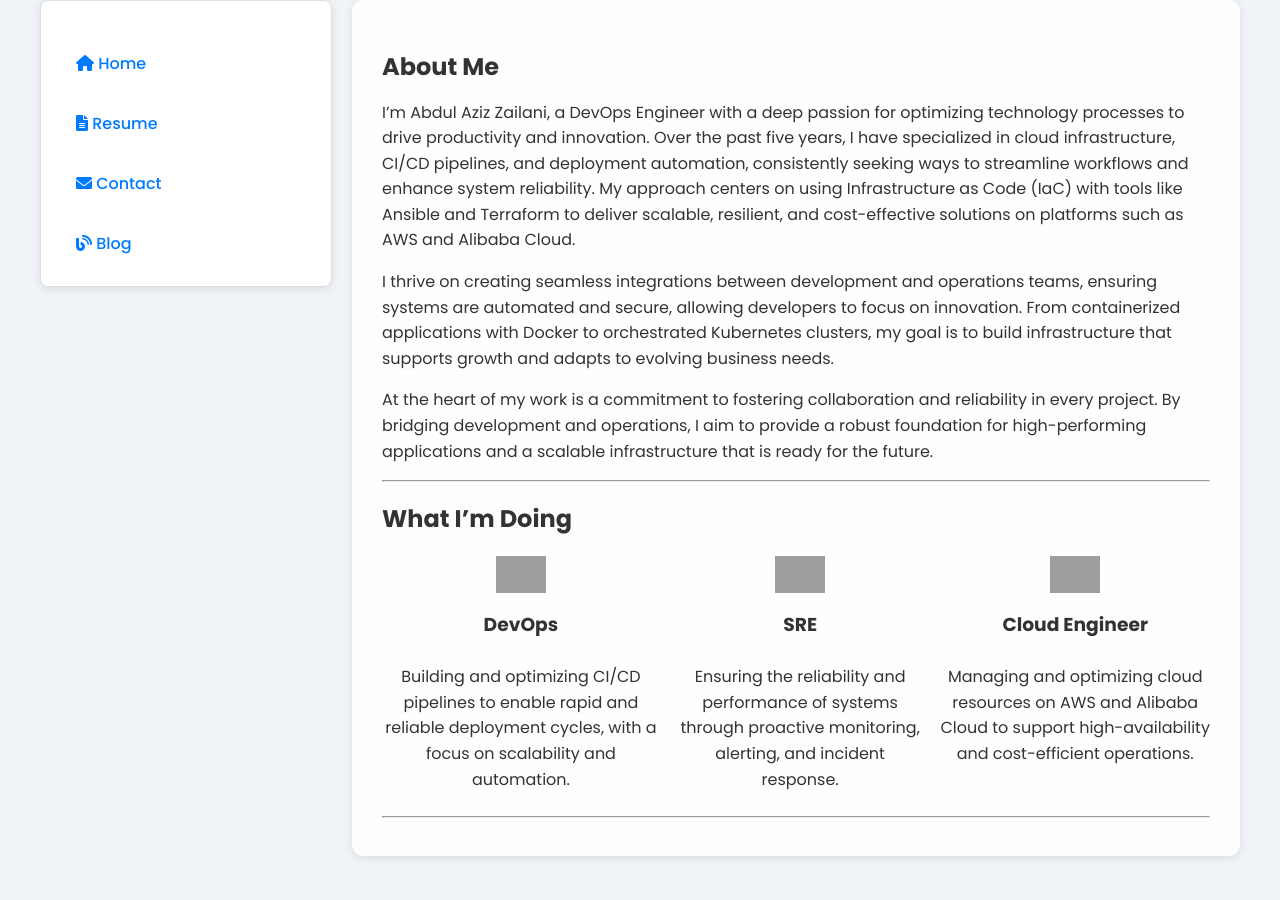
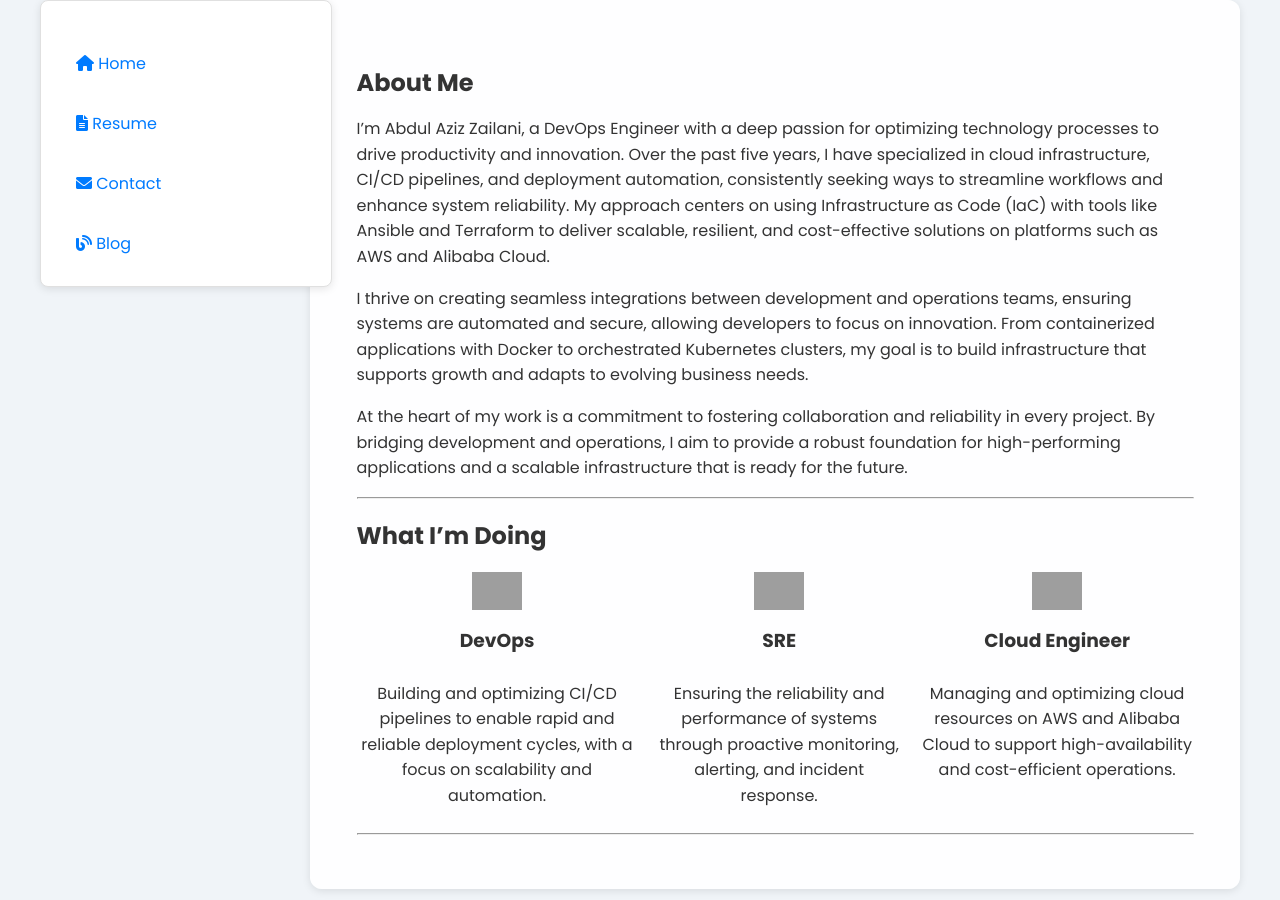
Before and after one commit to azizzailani/azizzailani.github.io, a Jekyll site: the page built from index.md, in a window 1280 px wide. Built offline with Jekyll 4.4.1, drawn with Linux system fonts in a browser that asks for light colours; grey boxes are pictures that could not be loaded.

Commit message:
Refactor font weight and responsive design styles

```diff
--- a/assets/css/style.css
+++ b/assets/css/style.css
@@ -1,123 +1,82 @@
 /* Import font Poppins dari Google Fonts */
-@import url('https://fonts.googleapis.com/css2?family=Poppins:wght@300;400;500;700&display=swap');
+@import url('https://fonts.googleapis.com/css2?family=Poppins:wght@400;700&display=swap');
 
 /* Gaya dasar untuk seluruh halaman */
 body {
     font-family: 'Poppins', sans-serif;
     color: #333;
-    /* Warna teks untuk kontras */
     background-color: #f0f4f8;
-    /* Warna latar belakang yang lembut */
     margin: 0;
     padding: 0;
     display: flex;
     justify-content: center;
-    /* Pusatkan konten */
     align-items: flex-start;
-    /* Menjaga konten di bagian atas */
 }
 
 /* Kontainer Utama untuk Header dan Main */
 .container {
-    display: flex;
-    flex-direction: row;
-    /* Posisi header di kiri dan main di kanan */
+    display: grid;
+    grid-template-columns: 250px 1fr;
     width: 100%;
     max-width: 1200px;
-    /* Maksimal lebar untuk tata letak yang rapi */
     padding: 0;
-    gap: 20px;
-    /* Jarak antara header dan main */
+    gap: 1.25rem;
     align-items: flex-start;
-    /* Membuat header dan main sejajar di bagian atas */
 }
 
 /* Header */
 header {
-    width: 250px;
-    /* Lebar header */
+    width: 100%;
     background-color: #ffffff;
-    /* Warna latar belakang header */
     padding: 20px;
-    /* Padding untuk header */
     border: 1px solid #e0e0e0;
-    /* Garis pemisah */
     border-radius: 8px;
-    /* Sudut melengkung */
     box-shadow: 0 2px 8px rgba(0, 0, 0, 0.1);
-    /* Bayangan lembut */
     position: sticky;
-    /* Agar header tetap di atas saat menggulir */
     top: 0;
-    /* Posisi atas */
+    z-index: 10;
     transition: background-color 0.3s, box-shadow 0.3s;
-    /* Efek transisi */
 }
 
 /* Navigasi */
 nav {
     display: flex;
-    /* Mengatur navbar sebagai flex container */
     flex-direction: column;
-    /* Navbar secara vertikal */
     gap: 15px;
-    /* Jarak antar tautan */
     margin-top: 20px;
-    /* Margin atas untuk spasi */
 }
 
 nav a {
     color: #007bff;
-    /* Warna teks tautan */
     text-decoration: none;
-    /* Menghilangkan garis bawah */
     font-weight: 500;
-    /* Ketebalan font */
     padding: 10px 15px;
-    /* Padding untuk tautan */
     border-radius: 5px;
-    /* Sudut melengkung */
-    transition: background 0.3s, transform 0.3s;
-    /* Efek transform */
+    transition: box-shadow 0.3s;
 }
 
 nav a:hover {
-    background: rgba(0, 123, 255, 0.1);
-    /* Efek latar belakang saat hover */
-    transform: scale(1.05);
-    /* Efek zoom saat hover */
+    box-shadow: 0px 4px 8px rgba(0, 123, 255, 0.2);
 }
 
 /* Konten Utama */
 main {
     flex: 1;
-    /* Agar main mengambil sisa ruang di sebelah kanan */
-    padding: 30px;
-    /* Padding yang sesuai untuk reading mode */
+    padding: clamp(20px, 5%, 50px);
     background-color: rgba(255, 255, 255, 0.95);
-    /* Latar belakang utama */
     border-radius: 12px;
-    /* Sudut melengkung */
     box-shadow: 0 2px 8px rgba(0, 0, 0, 0.1);
-    /* Bayangan */
     margin: 0;
-    /* Menghilangkan margin atas untuk menyamakan bagian atas dengan header */
     line-height: 1.6;
-    /* Jarak antar baris */
 }
 
 /* Judul Seksi */
 .section-title {
     font-size: 2em;
-    /* Ukuran font untuk judul */
     color: #333;
-    /* Warna teks judul */
     margin-bottom: 15px;
-    /* Margin bawah untuk judul */
     border-bottom: 2px solid #007bff;
-    /* Garis bawah berwarna biru */
     padding-bottom: 5px;
-    /* Padding bawah untuk judul */
 }
 
 /* Heading dan Typography */
@@ -128,75 +87,62 @@
 h5,
 h6 {
     font-weight: 600;
-    /* Ketebalan font untuk heading */
     color: #333;
-    /* Warna teks heading */
     margin-bottom: 10px;
-    /* Margin bawah untuk heading */
     line-height: 1.4;
-    /* Penambahan jarak antar baris */
     transition: color 0.3s, text-shadow 0.3s;
-    /* Transisi untuk efek hover */
 }
 
-h1:hover,
 h2:hover,
-h3:hover,
-h4:hover,
-h5:hover,
-h6:hover {
+h3:hover {
     color: #0056b3;
-    /* Ubah warna saat hover */
     text-shadow: 0 1px 5px rgba(0, 0, 0, 0.2);
-    /* Tambahkan bayangan saat hover */
 }
 
 /* Paragraf */
 p {
     transition: color 0.3s;
-    /* Transisi untuk efek hover */
-}
-
-p:hover {
-    color: #0056b3;
-    /* Ubah warna saat hover */
 }
 
 /* Responsif */
-@media (max-width: 768px) {
+@media (max-width: 1024px) {
     .container {
-        flex-direction: column;
-        /* Ubah tata letak menjadi vertikal pada mobile */
-        align-items: center;
-        /* Pusatkan kontainer pada tampilan mobile */
+        grid-template-columns: 1fr;
     }
 
     header {
         width: 100%;
-        /* Header mengambil lebar penuh */
-        border-right: none;
-        /* Menghilangkan garis pemisah */
-        border-bottom: 2px solid #ddd;
-        /* Garis bawah pada mobile */
-        margin-bottom: 20px;
-        /* Margin di bawah header */
+        padding: 15px;
     }
 
     main {
         width: 100%;
-        /* Memastikan main mengambil lebar penuh */
+        padding: 25px;
+    }
+}
+
+@media (max-width: 768px) {
+    .container {
+        flex-direction: column;
+        align-items: center;
+    }
+
+    header {
+        width: 100%;
+        border-right: none;
+        border-bottom: 2px solid #ddd;
+        margin-bottom: 20px;
+    }
+
+    main {
+        width: 100%;
         padding: 20px;
-        /* Padding lebih kecil pada tampilan mobile */
         margin: 0;
-        /* Menghilangkan margin pada mobile untuk keselarasan */
     }
 
     nav {
         flex-direction: row;
-        /* Navbar menjadi horizontal pada mobile */
         justify-content: center;
-        /* Rata tengah */
         gap: 15px;
-        /* Jarak antar tautan */
     }
 }
```
